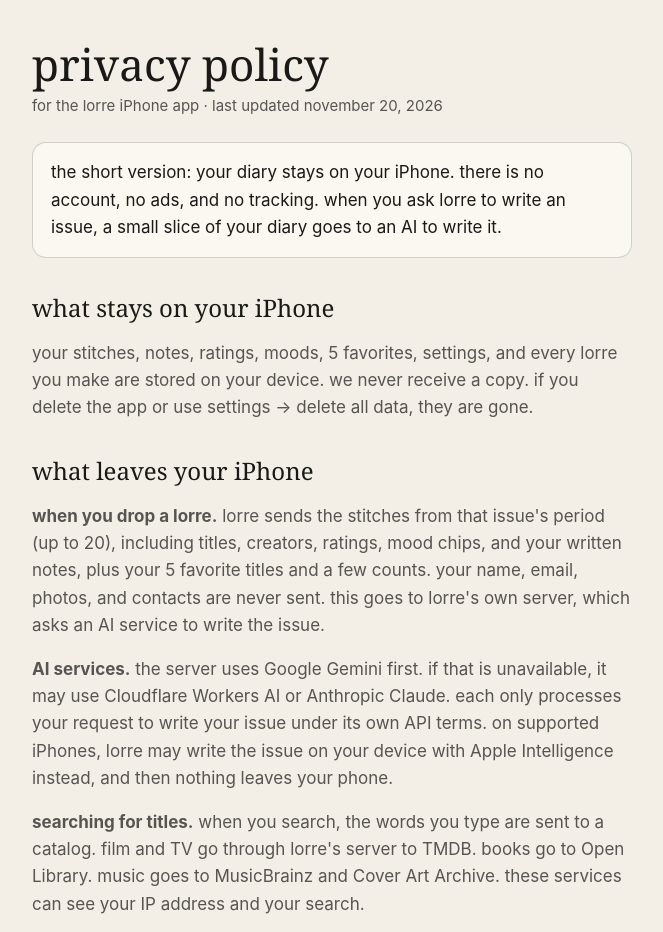
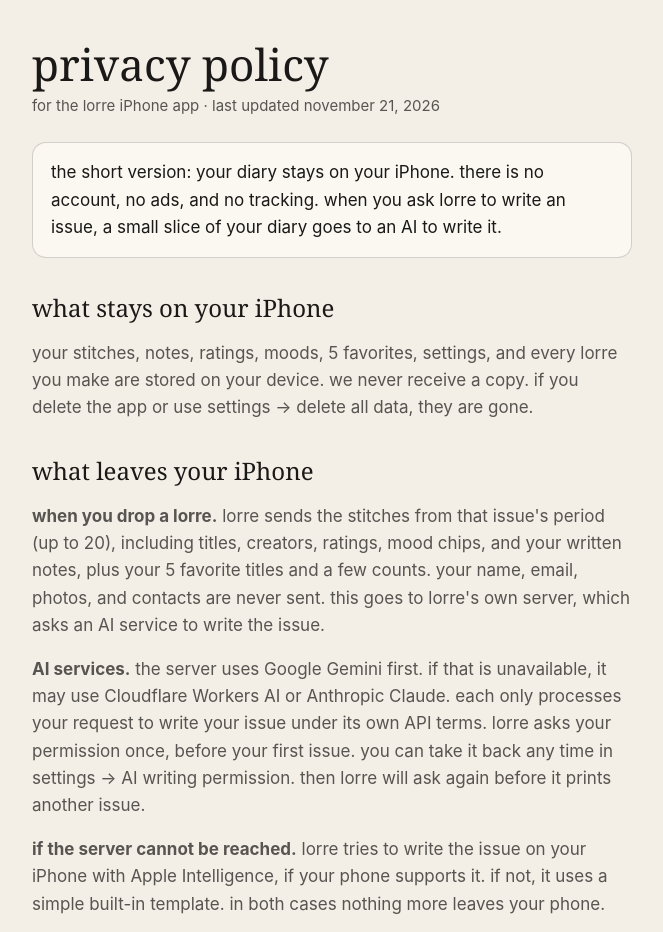
Before and after one commit to reniessence/lorre-web, a plain HTML site: page privacy.html in a window 1280 px wide. Shown: the top 932 px of the page, without its empty margins (308-971 px from the left). Drawn offline with Linux system fonts and the light colour scheme.

Commit message:
Privacy policy: server first, on-device AI only as fallback, consent can be turned off
Co-Authored-By: Claude Sonnet 5.5 <noreply@anthropic.com>

```diff
--- a/privacy.html
+++ b/privacy.html
@@ -10,7 +10,7 @@
 <body>
 <main>
 <h1>privacy policy</h1>
-<p class="sub">for the lorre iPhone app · last updated november 20, 2026</p>
+<p class="sub">for the lorre iPhone app · last updated november 21, 2026</p>
 
 <div class="card"><p>the short version: your diary stays on your iPhone. there is no account, no ads, and no tracking. when you ask lorre to write an issue, a small slice of your diary goes to an AI to write it.</p></div>
 
@@ -19,7 +19,8 @@
 
 <h2>what leaves your iPhone</h2>
 <p><strong>when you drop a lorre.</strong> lorre sends the stitches from that issue's period (up to 20), including titles, creators, ratings, mood chips, and your written notes, plus your 5 favorite titles and a few counts. your name, email, photos, and contacts are never sent. this goes to lorre's own server, which asks an AI service to write the issue.</p>
-<p><strong>AI services.</strong> the server uses Google Gemini first. if that is unavailable, it may use Cloudflare Workers AI or Anthropic Claude. each only processes your request to write your issue under its own API terms. on supported iPhones, lorre may write the issue on your device with Apple Intelligence instead, and then nothing leaves your phone.</p>
+<p><strong>AI services.</strong> the server uses Google Gemini first. if that is unavailable, it may use Cloudflare Workers AI or Anthropic Claude. each only processes your request to write your issue under its own API terms. lorre asks your permission once, before your first issue. you can take it back any time in settings → AI writing permission. then lorre will ask again before it prints another issue.</p>
+<p><strong>if the server cannot be reached.</strong> lorre tries to write the issue on your iPhone with Apple Intelligence, if your phone supports it. if not, it uses a simple built-in template. in both cases nothing more leaves your phone.</p>
 <p><strong>searching for titles.</strong> when you search, the words you type are sent to a catalog. film and TV go through lorre's server to TMDB. books go to Open Library. music goes to MusicBrainz and Cover Art Archive. these services can see your IP address and your search.</p>
 <p><strong>keeping the service fair.</strong> to stop abuse, lorre makes a random install ID on your phone and may send an Apple DeviceCheck token. the server keeps only request counts for that ID, and they expire within a day or so. the ID is not linked to your name or your diary.</p>
 
```
